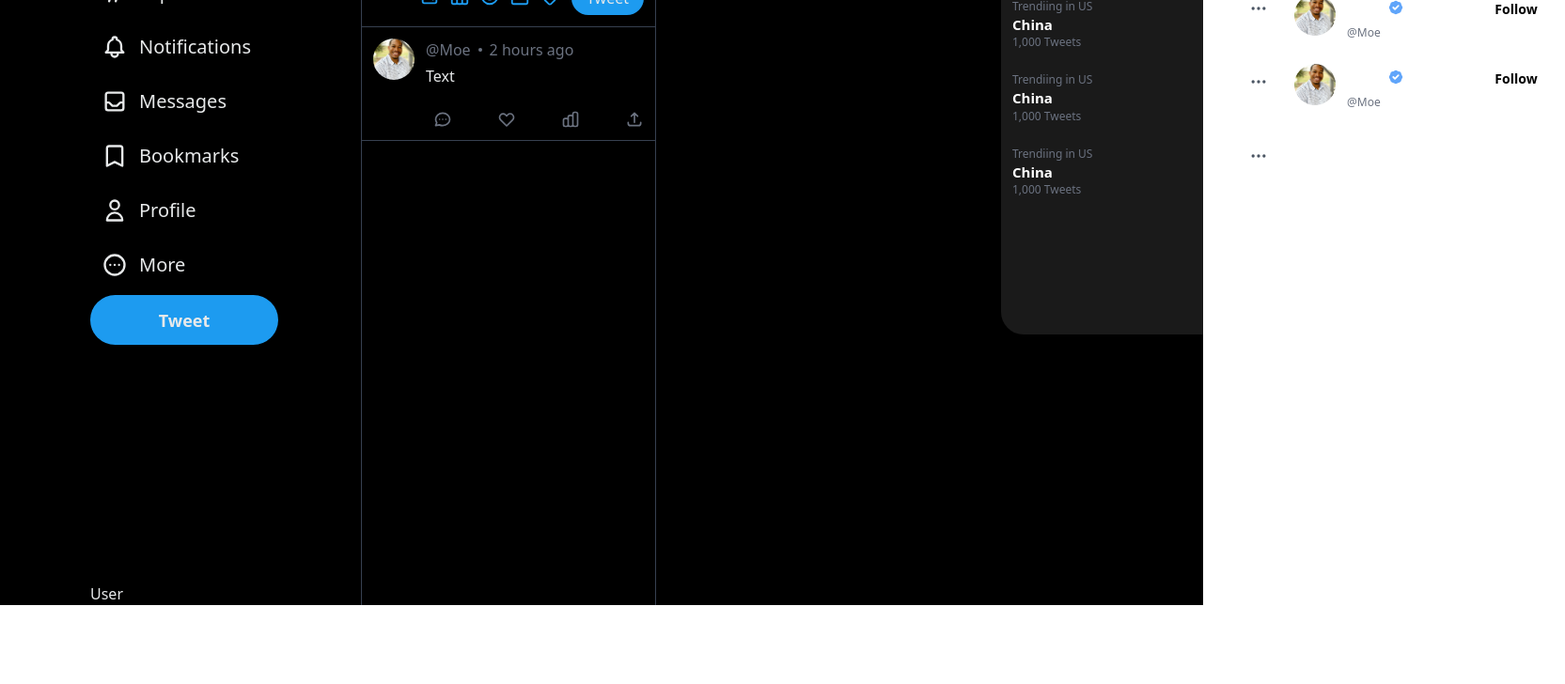
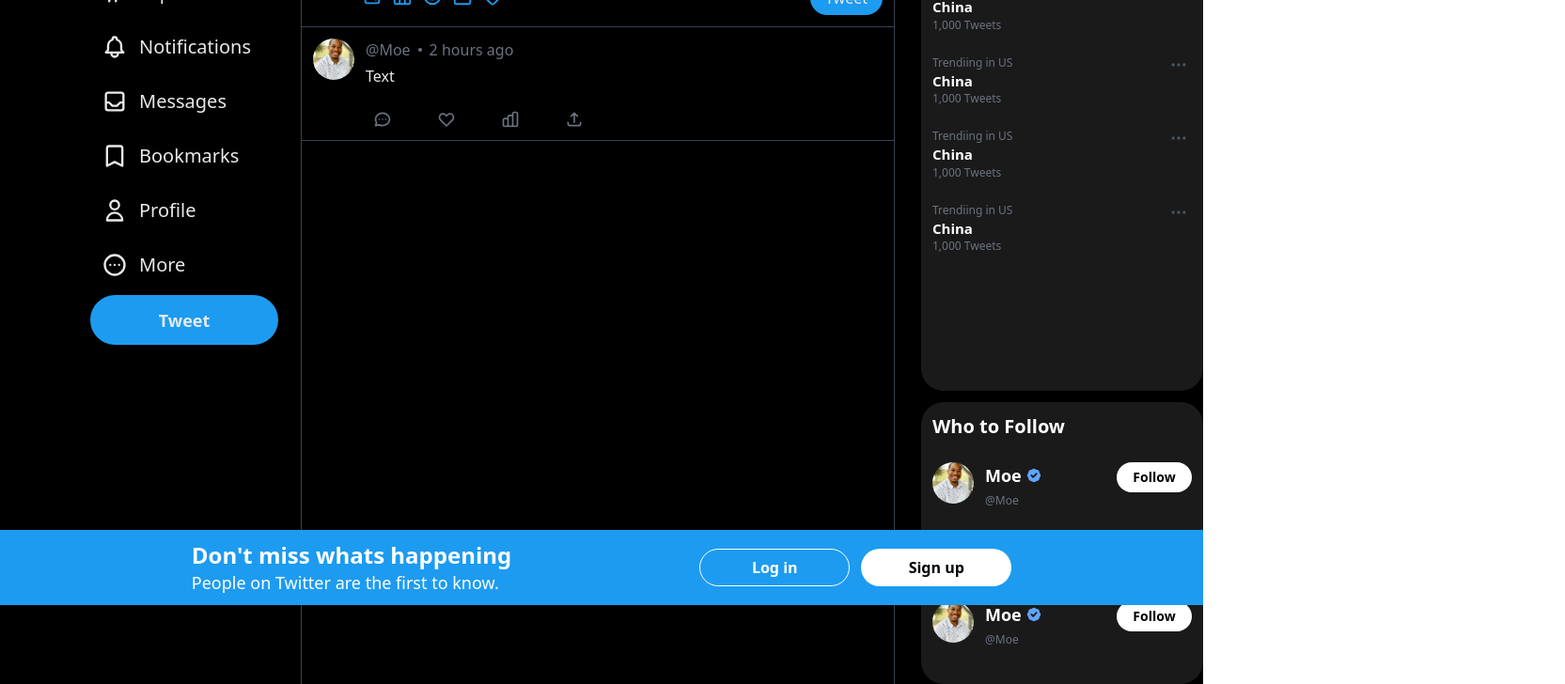
Before and after one commit to MauriceGlenn2/Twitter-Clone, a Next.js app: page / in a window 1280 px wide. Shown: the part 156-884 px from the top of the page at 94% size, 1665 px wide, since content can reach past the window. Before the commit the page ends 800 px from the top, so only its background shows below. Built offline with nearby package versions, Linux system fonts and the light colour scheme.

Commit message:
created modals as reusable components with redux

```diff
--- /dev/null
+++ b/components/BottomBanner.js
@@ -0,0 +1,19 @@
+import LoginModal from "./modal/LoginModal";
+import SignUpModal from "./modal/SignupModal";
+
+export default function BottomBanner() {
+  return (
+    <div className="flex xl:space-x-[200px] justify-center items-center fixed w-full h-[80px] bg-[#1d9bf0] bottom-0">
+      <div className="hidden xl:inline text-white">
+        <h1 className="text-2xl font-bold">Don't miss whats happening</h1>
+        <span className="text-[18px] font-normal">
+          People on Twitter are the first to know.
+        </span>
+      </div>
+      <div className="space-x-3">
+        <LoginModal />
+        <SignUpModal />
+      </div>
+    </div>
+  );
+}
--- a/components/PostFeed.js
+++ b/components/PostFeed.js
@@ -3,7 +3,7 @@
 
 export default function PostFeed() {
     return(
-        <div className="sm:ml-20 xl:ml-96 max-w-2xl flex-grow border-gray-700 border-x">
+        <div className="sm:ml-16 xl:ml-80 max-w-2xl flex-grow border-gray-700 border-x">
             <div className="px-3 py-2 text-lg sm:text-xl font-bold border-b border-gray-700 sticky top-0 z-50">
                 Home
             </div>
--- a/components/Trending.js
+++ b/components/Trending.js
@@ -3,8 +3,8 @@
 
 export default function Trending() {
   return (
-    <div className=" lg:flex">
-      Trending
+    <div className="hidden lg:flex flex-col ml-7 mt-4">
+
       <div className="flex space-x-3 bg-white bg-opacity-10 w-[300px] h-[44px] p-3 rounded-3xl">
         <SearchIcon className="w-6 text-gray-600" />
         <input
--- a/components/TweetInput.js
+++ b/components/TweetInput.js
@@ -40,5 +40,3 @@
       </div>
     );
 }
-
-//stopped at 47:41
--- /dev/null
+++ b/components/modal/LoginModal.js
@@ -0,0 +1,61 @@
+import { closeSignupModal, openSignupModal } from "@/redux/modalSlice";
+import Modal from "@mui/material/Modal";
+import { useDispatch, useSelector } from "react-redux";
+
+export default function LoginModal() {
+  const isOpen = useSelector((state) => state.modals.loginModalOpen);
+  const dispatch = useDispatch();
+  console.log(isOpen);
+
+  return (
+    <>
+      <button
+        onClick={() => dispatch(open())}
+        className="bg-transparent border font-bold border-white text-white w-[160px] rounded-full h-[40px] hover:bg-[#cbd2d7]"
+      >
+        Log in
+      </button>
+
+      <Modal
+        open={isOpen}
+        onClose={() => dispatch(closeSignupModal())}
+        className="flex justify-center items-center"
+      >
+        <div
+          className="w-[90%] h-[600px] bg-black border
+         border-gray-700 rounded-lg
+         text-white md:w-[500px] md:h-[560px]
+         flex justify-center"
+        >
+          <div className="w-[90%] mt-8 flex flex-col">
+            <button className="bg-white rounded-md text-black w-full font-bold text-lg p-2">
+              Sign in as guest
+            </button>
+            <h1 className="text-center mt-4 font-bold text-lg">Or</h1>
+            <h1 className="text-center mt-4 font-bold text-4xl">
+              Create your account
+            </h1>
+            <input
+              placeholder="Full Name"
+              className="h-10 rounded-md mt-8 bg-transparent border border-gray-700 p-6"
+              type={"name"}
+            />
+            <input
+              placeholder="Email"
+              className="h-10 rounded-md mt-8 bg-transparent border border-gray-700 p-6"
+              type={"email"}
+            />
+            <input
+              placeholder="Password"
+              className="h-10 rounded-md mt-8 bg-transparent border border-gray-700 p-6"
+              type={"password"}
+            />
+            <button className="bg-white mt-8 rounded-md text-black w-full font-bold text-lg p-2">
+              Create account
+            </button>
+          </div>
+        </div>
+      </Modal>
+    </>
+  );
+}
--- /dev/null
+++ b/components/modal/SignupModal.js
@@ -0,0 +1,62 @@
+import { closeSignupModal, openSignupModal } from "@/redux/modalSlice";
+import Modal from "@mui/material/Modal";
+import { useDispatch, useSelector } from "react-redux";
+
+//making a modal with mui
+export default function SignUpModal() {
+  const isOpen = useSelector((state) => state.modals.signupModalOpen);
+  const dispatch = useDispatch();
+  console.log(isOpen);
+
+  return (
+    <>
+      <button
+        onClick={() => dispatch(openSignupModal())}
+        className="bg-white font-bold border-white text-black w-[160px] rounded-full h-[40px] hover:bg-[#cbd2d7]"
+      >
+        Sign up
+      </button>
+
+      <Modal
+        open={isOpen}
+        onClose={() => dispatch(closeSignupModal())}
+        className="flex justify-center items-center"
+      >
+        <div
+          className="w-[90%] h-[600px] bg-black border
+         border-gray-700 rounded-lg
+         text-white md:w-[500px] md:h-[560px]
+         flex justify-center"
+        >
+          <div className="w-[90%] mt-8 flex flex-col">
+            <button className="bg-white rounded-md text-black w-full font-bold text-lg p-2">
+              Sign in as guest
+            </button>
+            <h1 className="text-center mt-4 font-bold text-lg">Or</h1>
+            <h1 className="text-center mt-4 font-bold text-4xl">
+              Create your account
+            </h1>
+            <input
+              placeholder="Full Name"
+              className="h-10 rounded-md mt-8 bg-transparent border border-gray-700 p-6"
+              type={"name"}
+            />
+            <input
+              placeholder="Email"
+              className="h-10 rounded-md mt-8 bg-transparent border border-gray-700 p-6"
+              type={"email"}
+            />
+            <input
+              placeholder="Password"
+              className="h-10 rounded-md mt-8 bg-transparent border border-gray-700 p-6"
+              type={"password"}
+            />
+            <button className="bg-white mt-8 rounded-md text-black w-full font-bold text-lg p-2">
+             Create account
+            </button>
+          </div>
+        </div>
+      </Modal>
+    </>
+  );
+}
--- a/pages/_app.js
+++ b/pages/_app.js
@@ -1,5 +1,12 @@
 import '@/styles/globals.css'
+import { Provider } from "react-redux";
+import { store } from "@/redux/Store";
 
 export default function App({ Component, pageProps }) {
-  return <Component {...pageProps} />
+  return(
+    <Provider store={store}>
+      <Component {...pageProps} />
+    </Provider>
+  )
+
 }
--- a/pages/index.js
+++ b/pages/index.js
@@ -1,19 +1,23 @@
-import Head from 'next/head'
-import Image from 'next/image'
-import { Inter } from '@next/font/google'
-import styles from '@/styles/Home.module.css'
-import SideBar from '@/components/SideBar'
-import PostFeed from '@/components/PostFeed'
-import Trending from '@/components/Trending'
+import Head from "next/head";
+import Image from "next/image";
+import { Inter } from "@next/font/google";
+import styles from "@/styles/Home.module.css";
+import SideBar from "@/components/SideBar";
+import PostFeed from "@/components/PostFeed";
+import Trending from "@/components/Trending";
+import BottomBanner from "@/components/BottomBanner";
 
-const inter = Inter({ subsets: ['latin'] })
+const inter = Inter({ subsets: ["latin"] });
 
 export default function Home() {
   return (
-    <div className='bg-black min-h-screen text-[#e7e9ea] max-w-[1400px] mx-auto flex'>
-      <SideBar />
-      <PostFeed />
-      <Trending />
+    <div>
+      <div className="bg-black min-h-screen text-[#e7e9ea] max-w-[1400px] mx-auto flex">
+        <SideBar />
+        <PostFeed />
+        <Trending />
+      </div>
+      <BottomBanner />
     </div>
-  )
+  );
 }
--- /dev/null
+++ b/redux/modalSlice.js
@@ -0,0 +1,25 @@
+//rxslice for bolierplate
+import { createSlice } from '@reduxjs/toolkit'
+
+const initialState = {
+  signupModalOpen: false,
+  loginModalOpen: false,
+};
+
+const modalSlice = createSlice({
+  name: "modal",
+  initialState,
+  reducers: {
+    //makes intialState true
+    openSignupModal: (state) => {
+        state.signupModalOpen = true;
+},
+    closeSignupModal: (state) => {
+        state.signupModalOpen = false;
+    }
+}
+});
+
+export const { openSignupModal, closeSignupModal } = modalSlice.actions;
+
+export default modalSlice.reducer
--- /dev/null
+++ b/redux/store.js
@@ -0,0 +1,8 @@
+import { configureStore } from "@reduxjs/toolkit";
+import modalSlice from "./modalSlice";
+
+export const store = configureStore({
+  reducer: {
+    modals: modalSlice
+  },
+});
```
Also changed, not shown: package.json (+6 -1 lines), 1 other file (tests, documents, lock files or other folders).
